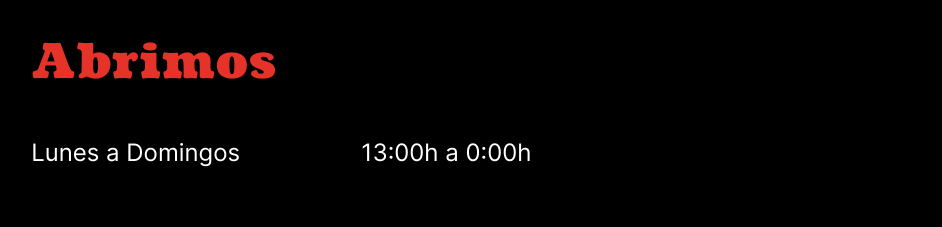
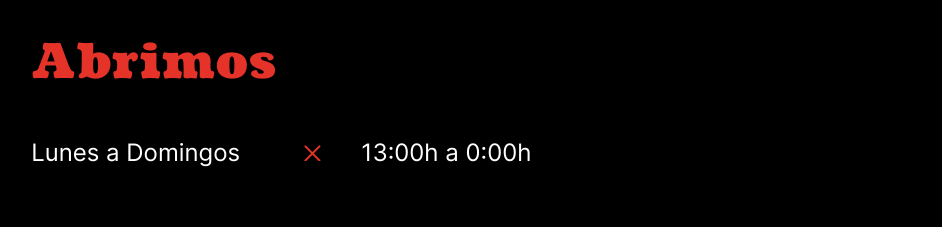
Before and after one commit to osquelsantisteban/landing_hamburguesera, a React (Create React App) app: page / in a window 1280 px wide. Shown: the part 1920-2147 px from the top of the page, without its empty margins (182-1124 px from the left). Built offline with nearby package versions, Linux system fonts and the light colour scheme.

Commit message:
add svg x

```diff
--- a/src/components/Section3/Section3.jsx
+++ b/src/components/Section3/Section3.jsx
@@ -8,16 +8,19 @@ export default function Section3(){
 
                 <div className='flex flex-col w-full'>
                     <h2 className='text-2xl lg:text-5xl pb-[25px] lg:pb-[50px] text-red-strong'>Abrimos</h2>
-                    <div className='flex flex-row justify-between w-full lg:w-[500px]'>
+                    <div className='flex flex-row justify-between lg:w-[500px] w-[300px] items-center'>
                         <p className='text-base lg:text-2xl'>Lunes a Domingos</p>
-                        <p className='text-base lg:text-2xl'>13:00h a 0:00h</p>
+                        <div className="flex items-center justify-between gap-5 lg:gap-10">
+                            <svg xmlns="http://www.w3.org/2000/svg" width="16.833" height="16.833" viewBox="648.083 2533.083 16.833 16.833"><g dataname="Grupo 953"><path d="m649.5 2534.5 14 14" strokeLinejoin="round" strokeLinecap="round" strokeWidth="2" stroke="#e6332a" fill="transparent" dataname="Línea 4"/><path d="m663.5 2534.5-14 14" strokeLinejoin="round" strokeLinecap="round" strokeWidth="2" stroke="#e6332a" fill="transparent" dataname="Línea 5"/></g></svg>
+                            <p className='text-base lg:text-2xl'>13:00h a 0:00h</p>
+                        </div>
                     </div>
                 </div>
             </div>
 
             <div className='hidden lg:block'>
                 <div className='flex lg:w-[418px] lg:h-[3px] float-right'>
-                    <svg xmlns="http://www.w3.org/2000/svg" viewBox="1258.067 2703.583 417.867 2.833"><path d="M1260.5 2706h415" strokeLinejoin="round" strokeLinecap="round" strokeWidth="2" stroke="#e6332a" fill="transparent" data-name="Línea 8"/></svg>
+                    <svg xmlns="http://www.w3.org/2000/svg" viewBox="1258.067 2703.583 417.867 2.833"><path d="M1260.5 2706h415" strokeLinejoin="round" strokeLinecap="round" strokeWidth="2" stroke="#e6332a" fill="transparent" dataname="Línea 8"/></svg>
                 </div>
             </div>
 
```
